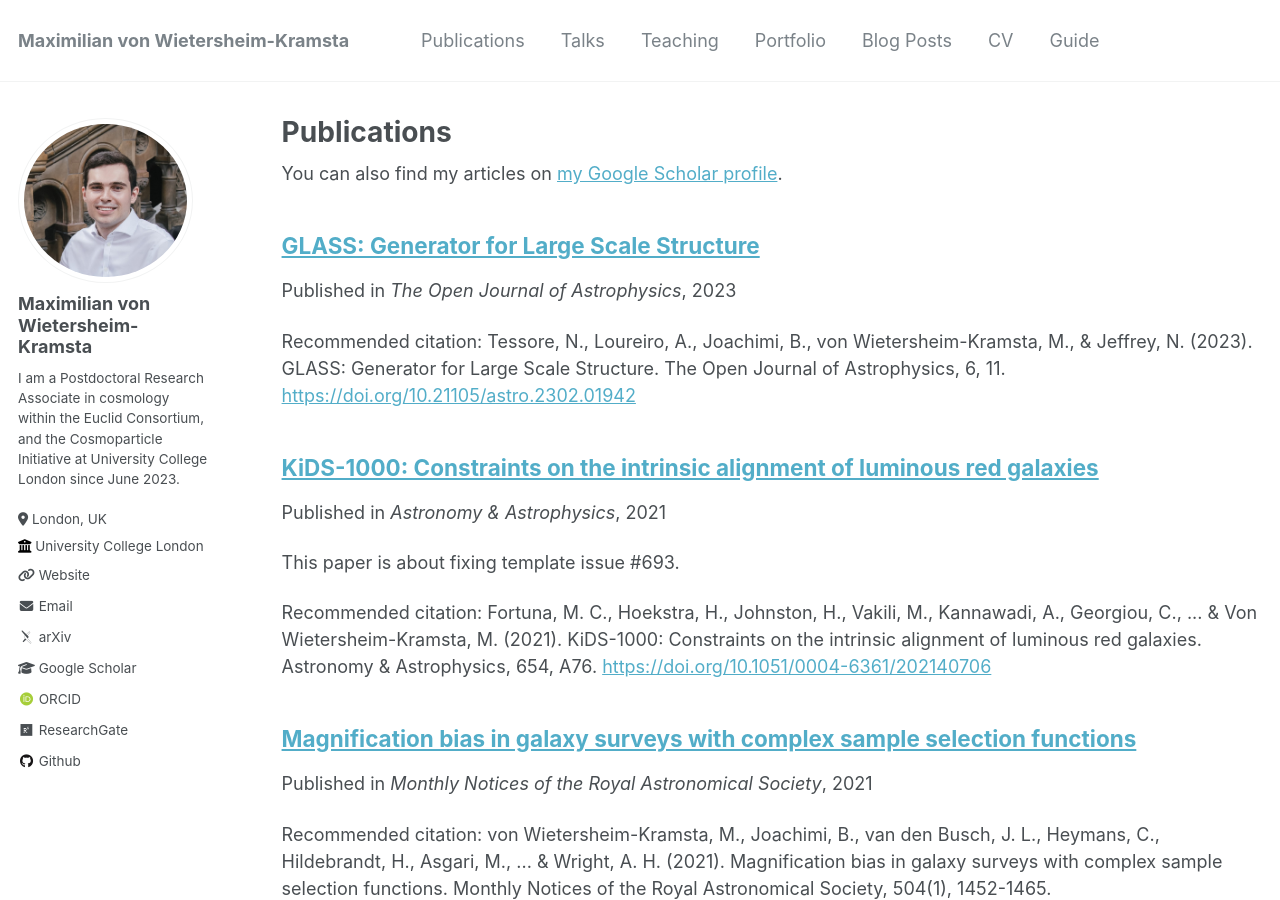
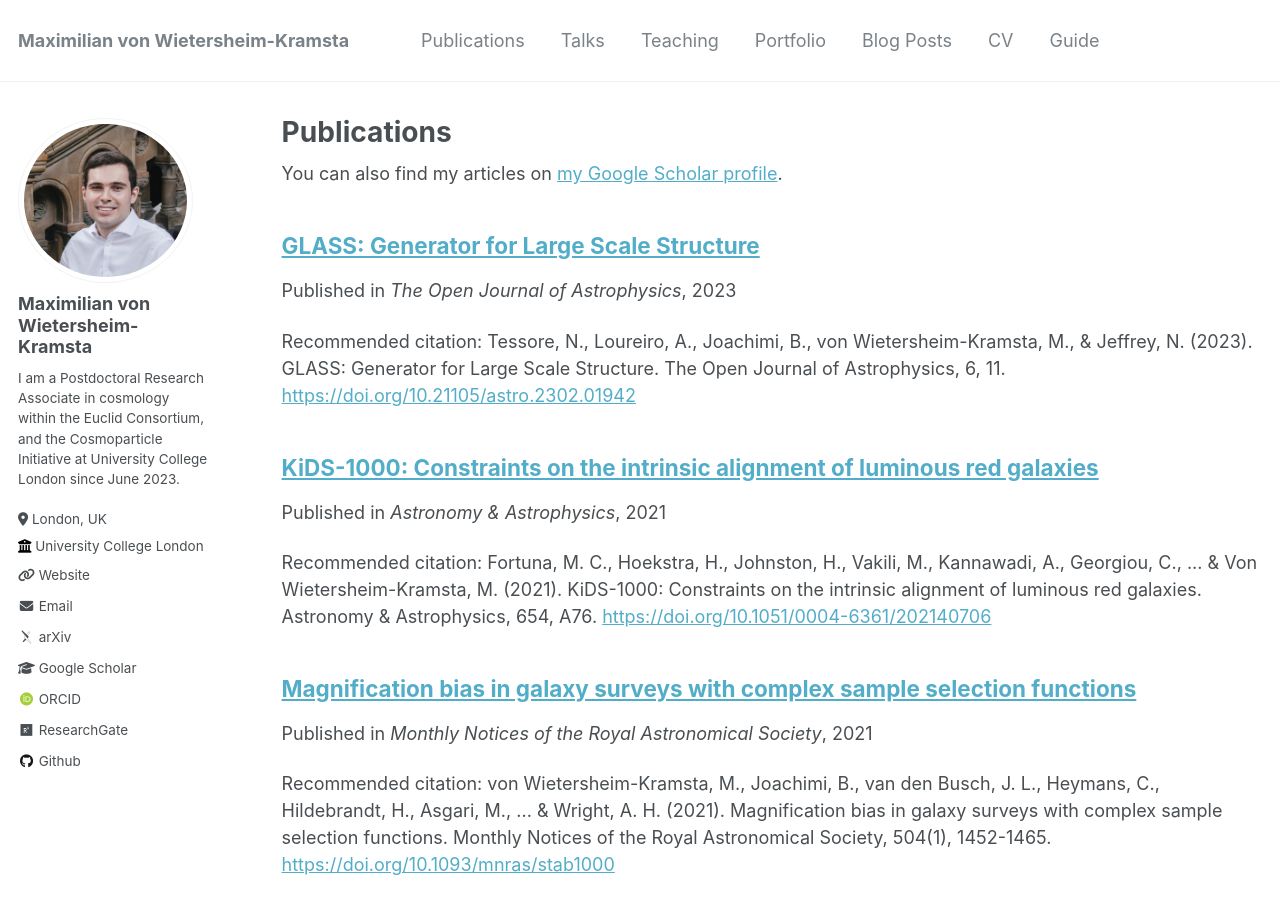
Before and after one commit to mwiet/mwiet.github.io, a Jekyll site: the page built from _pages/publications.md, in a window 1280 px wide and 900 px high. Built offline with Jekyll 4.4.1, drawn with Linux system fonts in a browser that asks for light colours; some web fonts are replaced.

Commit message:
Update 2021-08-04-kids-1000-lrg.md

```diff
--- a/_publications/2021-08-04-kids-1000-lrg.md
+++ b/_publications/2021-08-04-kids-1000-lrg.md
@@ -2,7 +2,7 @@
 title: "KiDS-1000: Constraints on the intrinsic alignment of luminous red galaxies"
 collection: publications
 permalink: /publication/2021-08-04-kids-1000-lrg
-excerpt: 'This paper is about fixing template issue #693.'
+excerpt: ''
 date: 2021-08-04
 venue: 'Astronomy & Astrophysics'
 paperurl: 'https://doi.org/10.1051/0004-6361/202140706'
```
